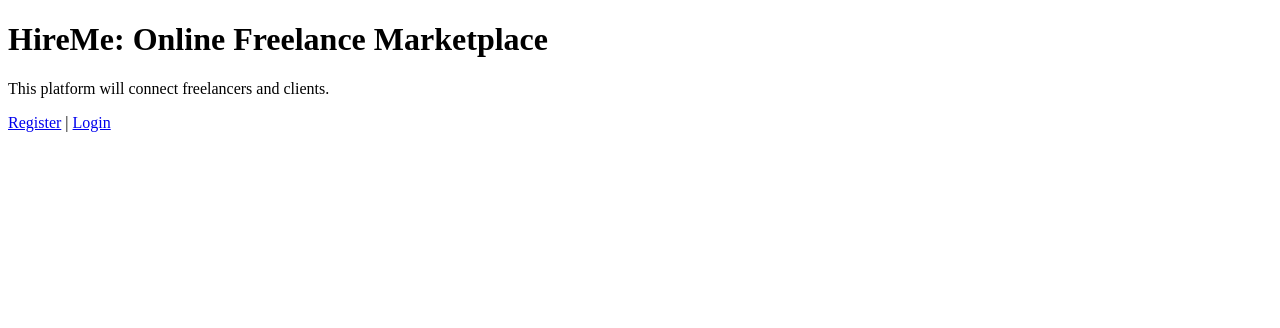
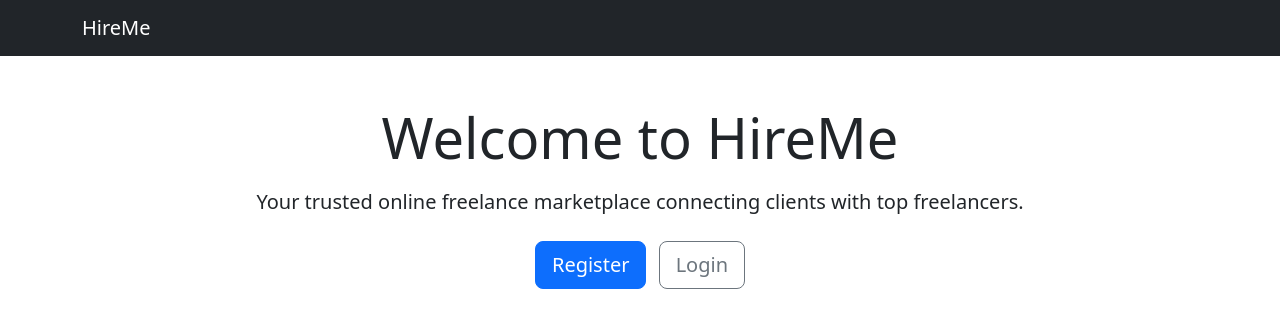
Before and after one commit to harsh-parmar07/HireMe-Capstone, a PHP site: page / in a window 1280 px wide. Shown: the top 328 px of the page. Run offline with PHP 8.4, Linux system fonts and the light colour scheme.

Commit message:
better index page

```diff
--- a/includes/header.php
+++ b/includes/header.php
@@ -1,4 +1,14 @@
 <!DOCTYPE html>
-<html>
-<head><title>HireMe</title></head>
+<html lang="en">
+<head>
+  <meta charset="UTF-8">
+  <title>HireMe</title>
+  <meta name="viewport" content="width=device-width, initial-scale=1">
+  <link href="https://cdn.jsdelivr.net/npm/bootstrap@5.3.3/dist/css/bootstrap.min.css" rel="stylesheet">
+</head>
 <body>
+  <nav class="navbar navbar-expand-lg navbar-dark bg-dark">
+    <div class="container">
+      <a class="navbar-brand" href="index.php">HireMe</a>
+    </div>
+  </nav>
--- a/index.php
+++ b/index.php
@@ -1,6 +1,13 @@
 <?php include("includes/header.php"); ?>
-<h1>HireMe: Online Freelance Marketplace</h1>
-<p>This platform will connect freelancers and clients.</p>
-<a href="auth/register.php">Register</a> |
-<a href="auth/login.php">Login</a>
+<div class="container mt-5">
+  <div class="text-center">
+    <h1 class="display-4 mb-3">Welcome to HireMe</h1>
+    <p class="lead">Your trusted online freelance marketplace connecting clients with top freelancers.</p>
+
+    <div class="mt-4">
+      <a href="auth/register.php" class="btn btn-primary btn-lg me-2">Register</a>
+      <a href="auth/login.php" class="btn btn-outline-secondary btn-lg">Login</a>
+    </div>
+  </div>
+</div>
 <?php include("includes/footer.php"); ?>
```
